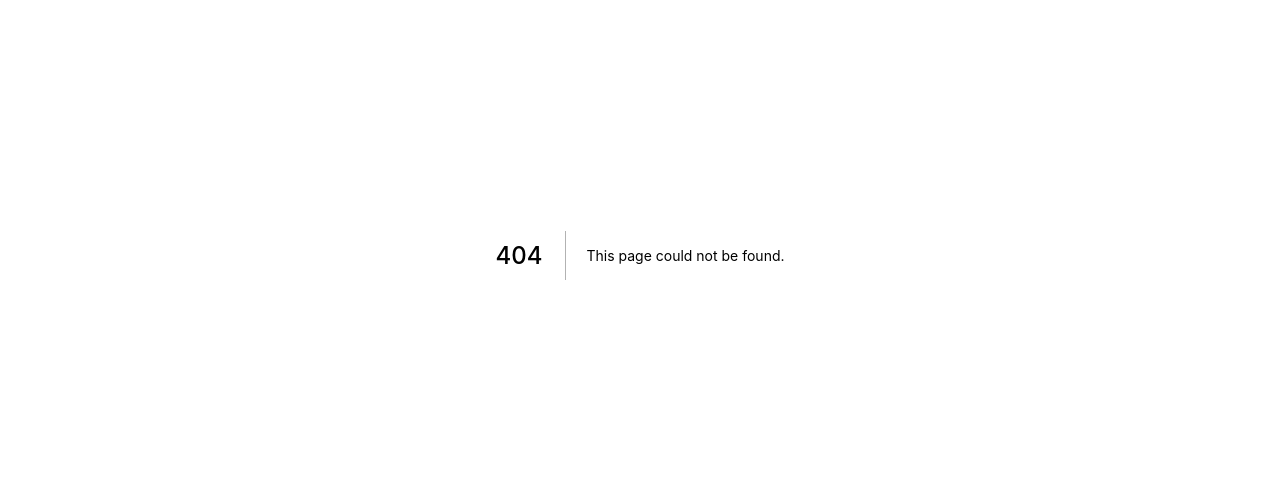
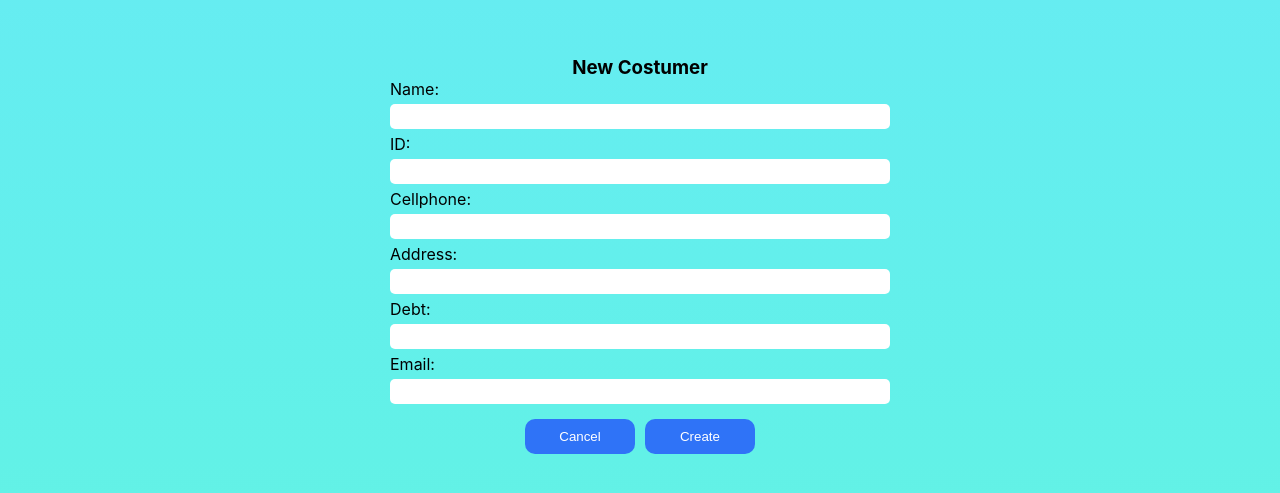
Before and after one commit to mark1890/payment-project, a Next.js app: page /create in a window 1280 px wide. Before the commit this address had no page. Shown: the part 145-638 px from the top of the page. Built offline with nearby package versions, Linux system fonts and the light colour scheme.

Commit message:
making the page create

```diff
--- /dev/null
+++ b/pages/create/index.tsx
@@ -0,0 +1,5 @@
+import Create from '../../src/components/create';
+
+export default function CreatePayment() {
+  return <Create />;
+}
--- /dev/null
+++ b/src/components/create/Create.module.css
@@ -0,0 +1,62 @@
+.container {
+  background-image: linear-gradient(
+    to bottom,
+    #68ebf4,
+    #65edf0,
+    #63efec,
+    #62f1e7,
+    #64f3e2
+  );
+  display: flex;
+  align-items: center;
+  justify-content: center;
+  width: 100vw;
+  height: 100vh;
+}
+
+.container__form {
+  width: 500px;
+  height: auto;
+  margin: 0 auto;
+}
+
+.container__form h3 {
+  text-align: center;
+  margin: 0;
+}
+
+.container__form form {
+  display: flex;
+  flex-direction: column;
+}
+
+.container__form label {
+  margin-bottom: 5px;
+}
+
+.container__form input {
+  outline: none;
+  border: none;
+  border-radius: 5px;
+  margin-bottom: 5px;
+  padding: 5px;
+}
+
+.container__buttons {
+  display: flex;
+  justify-content: center;
+  margin-top: 10px;
+}
+.container__buttons button {
+  background-color: #2f73f7;
+  color: white;
+  width: 110px;
+  cursor: pointer;
+  border: none;
+  border-radius: 10px;
+  padding: 10px;
+  text-align: center;
+}
+.container__buttons button:nth-child(2) {
+  margin-left: 10px;
+}
--- /dev/null
+++ b/src/components/create/index.tsx
@@ -0,0 +1,30 @@
+import React from 'react';
+import styles from './Create.module.css';
+
+export default function Create() {
+  return (
+    <div className={styles.container}>
+      <div className={styles.container__form}>
+        <h3>New Costumer</h3>
+        <form>
+          <label>Name:</label>
+          <input type="text" name="name" />
+          <label>ID:</label>
+          <input type="text" name="id" />
+          <label>Cellphone:</label>
+          <input type="text" name="cellphone" />
+          <label>Address:</label>
+          <input type="text" name="address" />
+          <label>Debt:</label>
+          <input type="number" name="debt" />
+          <label>Email:</label>
+          <input type="text" name="email" />
+        </form>
+        <div className={styles.container__buttons}>
+          <button type="button">Cancel</button>
+          <button type="button">Create</button>
+        </div>
+      </div>
+    </div>
+  );
+}
```
Also changed, not shown: pages/search/index.tsx (added), src/components/search/Search.module.css (added), src/components/search/index.tsx (added).
